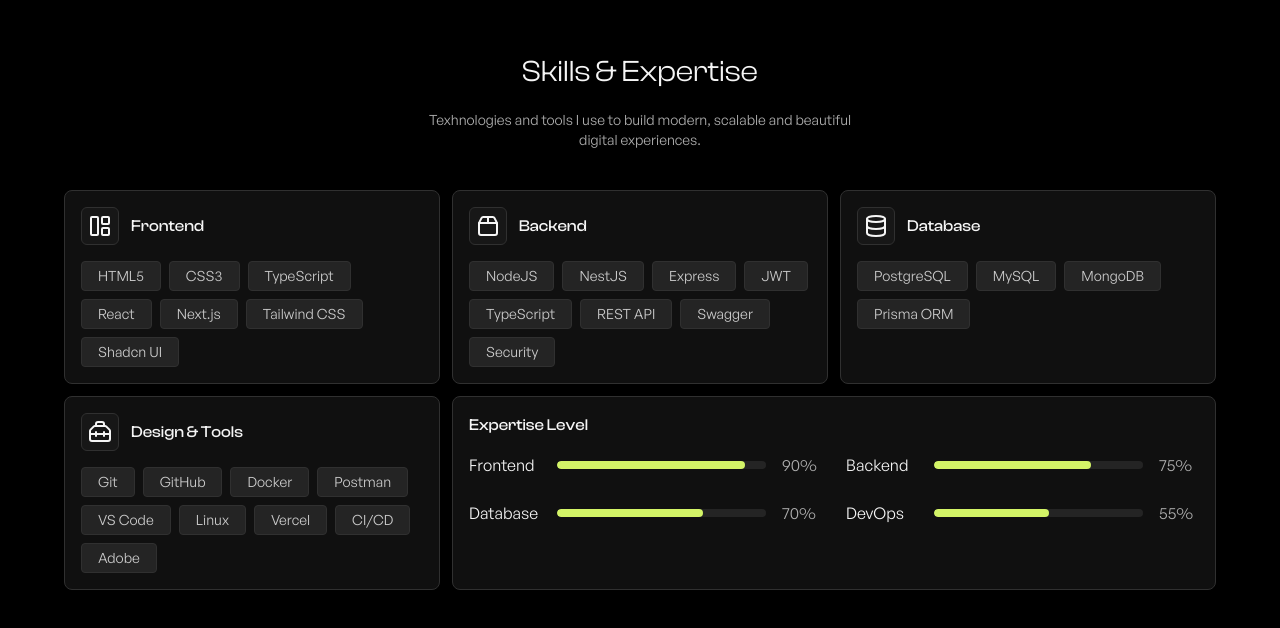
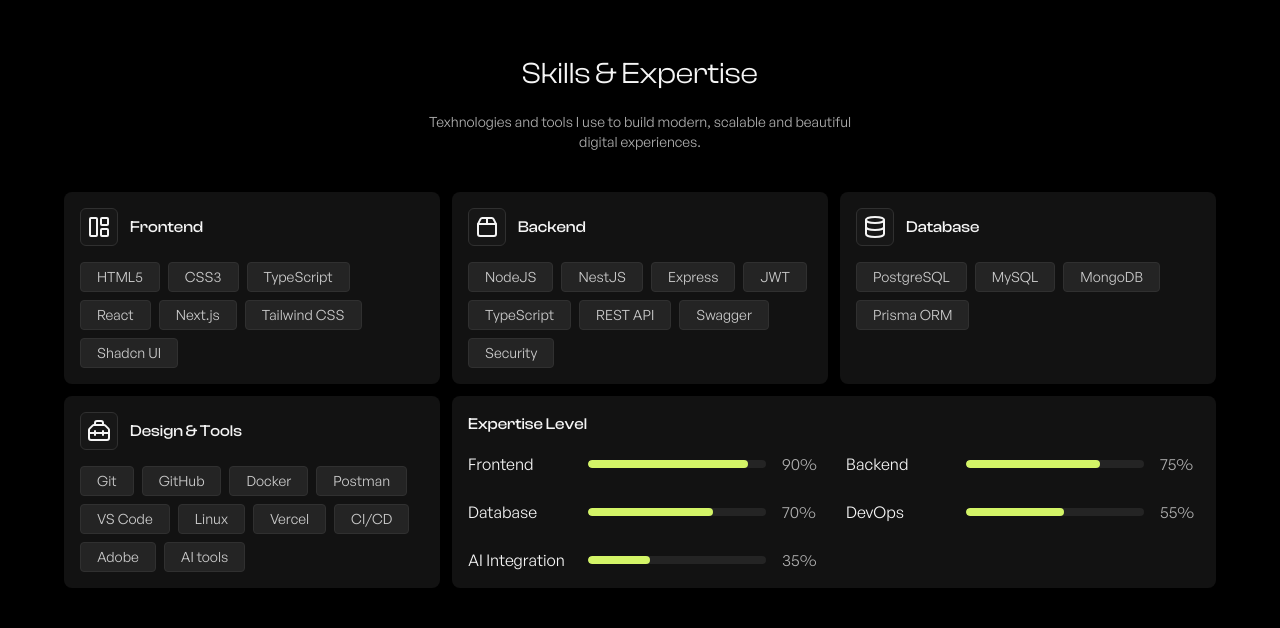
Before and after one commit to bossnare/portfolio, a Next.js app: page /about in a window 1280 px wide. Shown: the part 2433-3061 px from the top of the page. Built offline with nearby package versions, Linux system fonts and the light colour scheme.

Commit message:
add item in skills data and change some card fesign in Expertise Skills

```diff
--- a/src/components/about/SkillsExpertise.tsx
+++ b/src/components/about/SkillsExpertise.tsx
@@ -14,7 +14,7 @@ export function SkillsExpertise() {
         {skills.map((skill) => (
           <div
             key={skill.name}
-            className="flex flex-col gap-4 p-4 border rounded-lg bg-card/80 border-border"
+            className="flex flex-col gap-4 p-4 border-0 rounded-lg bg-card/90 border-border"
           >
             <div className="flex items-center gap-3">
               <span className="p-1.5 border rounded-md bg-background border-border">
@@ -35,12 +35,12 @@ export function SkillsExpertise() {
           </div>
         ))}
 
-        <div className="flex flex-col gap-4 p-4 border rounded-lg md:col-span-2 bg-card/80 border-border">
+        <div className="flex flex-col gap-4 p-4 border-0 rounded-lg md:col-span-2 bg-card/90 border-border">
           <span className="font-medium font-display">Expertise Level</span>
           <div className="grid items-center w-full gap-3 md:gap-6 md:grid-cols-2">
             {expertiseLevel.map((level) => (
               <div key={level.name} className="flex items-center gap-4">
-                <span className="min-w-18">{level.name}</span>
+                <span className="min-w-26">{level.name}</span>
                 <div className="relative h-2 overflow-hidden rounded-full grow bg-muted">
                   <span
                     className="absolute inset-y-0 top-0 left-0 rounded-full bg-primary"
--- a/src/data/skills.ts
+++ b/src/data/skills.ts
@@ -48,6 +48,7 @@ export const skills = [
       'Vercel',
       'CI/CD',
       'Adobe',
+      'AI tools'
     ],
   },
 ];
@@ -69,4 +70,8 @@ export const expertiseLevel = [
     name: 'DevOps',
     percent: 55,
   },
+  {
+    name: 'AI Integration',
+    percent: 35,
+  },
 ];
```
